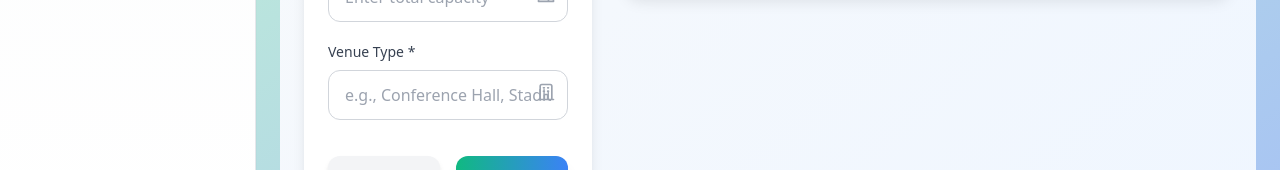
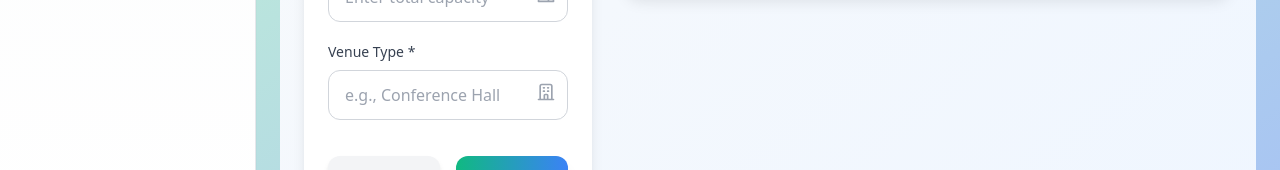
Before and after one commit to 4SightDigital/Pass-management-module-, a React (Vite) app: page /venues in a window 1280 px wide. Shown: the part 556-726 px from the top of the page. Built offline with nearby package versions, Linux system fonts and the light colour scheme; no server answers.

Commit message:
changed placeholder

```diff
--- a/src/pages/Venues.jsx
+++ b/src/pages/Venues.jsx
@@ -198,7 +198,7 @@ function Venues() {
                     value={venueType}
                     required
                     onChange={(e) => setVenueType(e.target.value)}
-                    placeholder="e.g., Conference Hall, Stadium, Theater"
+                    placeholder="e.g., Conference Hall"
                     className="w-full px-4 py-3 border border-gray-300 rounded-xl focus:ring-2 focus:ring-emerald-500 focus:border-emerald500 outline-none transition-all duration-300 hover:border-gray-400"
                   />
                   <div className="absolute right-3 top-3">
```
